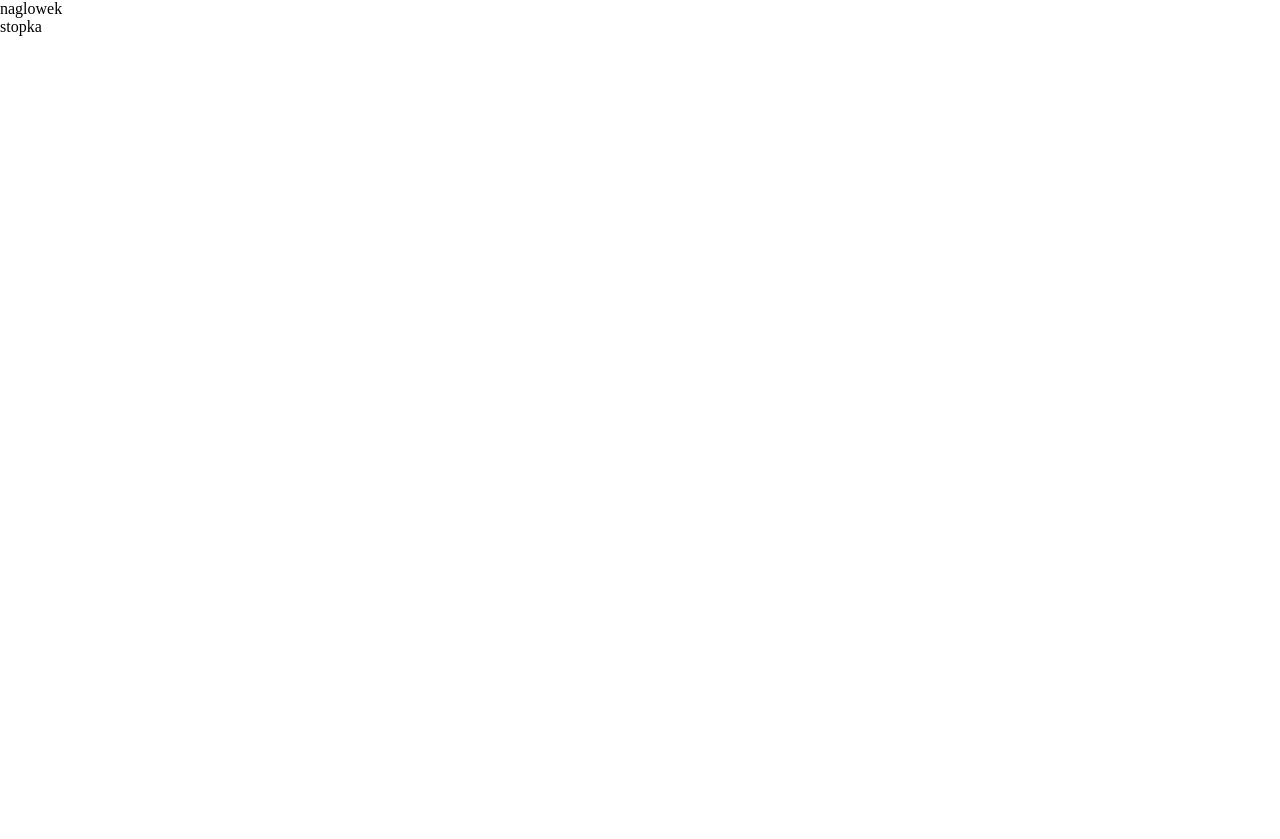
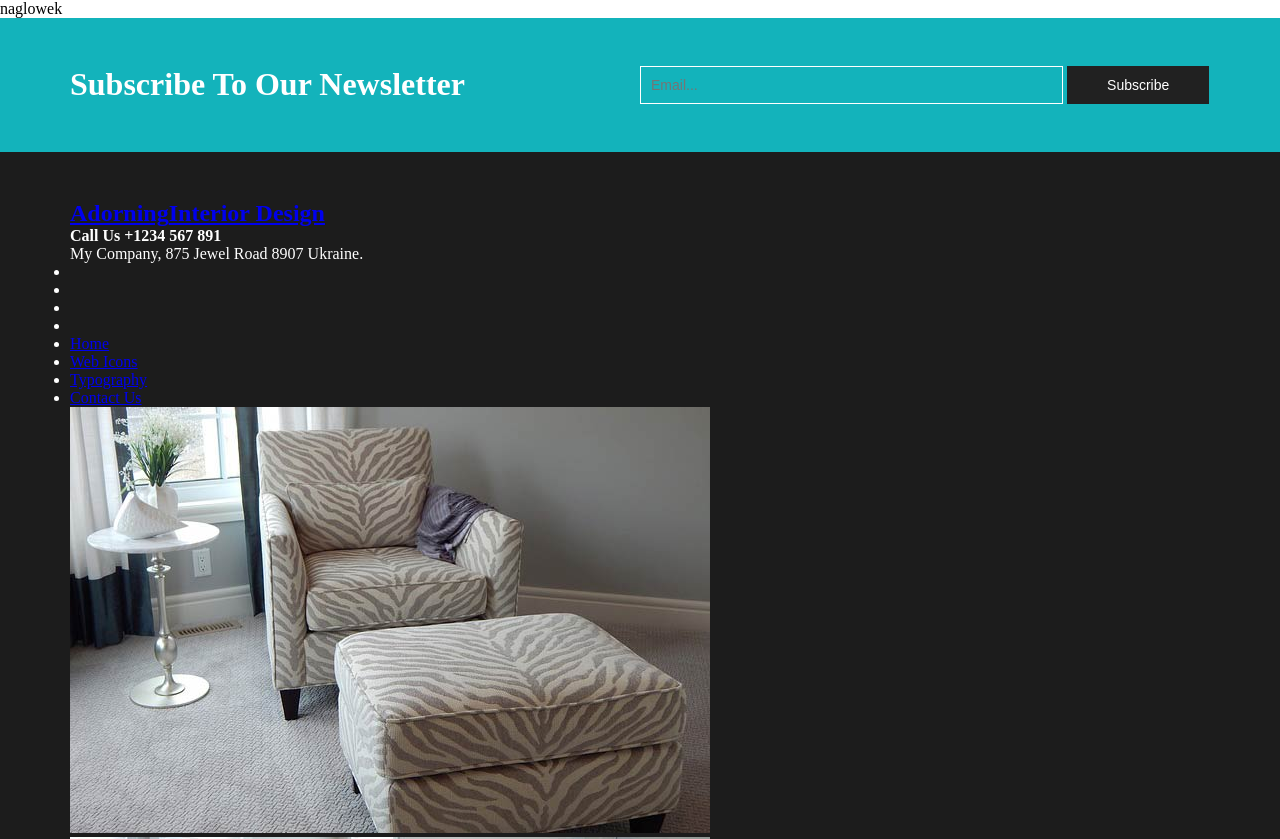
Before and after one commit to JoannaBanas/Intreior_desig, a website: page index.html in a window 1280 px wide. Shown: the top 839 px of the page. Before the commit the page ends 800 px from the top, so only its background shows below. Drawn offline with nearby package versions, Linux system fonts and the light colour scheme; files that its build step writes are made by us from their sources.

Commit message:
footer draw

```diff
--- a/index.html
+++ b/index.html
@@ -15,7 +15,66 @@
 <section> </section>
 <section> </section>
 
-<footer> stopka </footer>
+<footer>
+
+    <!-- subscribe -->
+    <div class="newsletter">
+        <div class="container columns row">
+            <div class="newsletter_left">
+                <h3>Subscribe to our newsletter</h3>
+            </div>
+            <div class="newsletter_right">
+                <form action="#" method="post">
+                    <input type="email" name="Email" placeholder="Email..." required="">
+                    <input type="submit" value="Subscribe">
+                </form>
+            </div>
+        </div>
+    </div>
+    <!-- //subscribe -->
+    <!-- footer-main -->
+    <div class="footer-main">
+        <div class="container columns row">
+                <div class="footer-logo">
+                    <h2><a href="index.html">Adorning<span>Interior Design</span></a></h2>
+                </div>
+
+                <div class="call-us">
+                    <h4>Call Us <span>+1234 567 891</span></h4>
+                    <p>My Company, 875 Jewel Road <span>8907 Ukraine.</span></p>
+                    <ul class="social-icons">
+                        <li><a href="#" class="facebook"></a></li>
+                        <li><a href="#" class="twitter"></a></li>
+                        <li><a href="#" class="instagram"></a></li>
+                        <li><a href="#" class="pinterest"></a></li>
+                    </ul>
+                </div>
+                <div class="lisss">
+                    <ul class="footer_nav">
+                        <li><a href="#">Home</a></li>
+                        <li><a href="#">Web Icons</a></li>
+                        <li><a href="#">Typography</a></li>
+                        <li><a href="#">Contact Us</a></li>
+                    </ul>
+                </div>
+                <div class="footer-gallery">
+                        <a href="#"><img src="images/6.jpg" alt=" " class="img-responsive" /></a>
+                        <a href="#"><img src="images/4.jpg" alt=" " class="img-responsive" /></a>
+                        <a href="#"><img src="images/5.jpg" alt=" " class="img-responsive" /></a>
+                        <a href="#"><img src="images/7.jpg" alt=" " class="img-responsive" /></a>
+                </div>
+            </div>
+        </div>
+    <!-- //footer-main -->
+    <!-- Copyright -->
+    <div class="footer-copy">
+        <div class="container">
+            <p>© 2017 Adorning. All rights reserved | Design by <a href="http://w3layouts.com">W3layouts.</a></p>
+        </div>
+    </div>
+    <!-- //Copyright -->
+
+</footer>
 
 </body>
 </html>
--- /dev/null
+++ b/scss/_footer.scss
@@ -0,0 +1,78 @@
+footer {
+  width: 100%;
+  color: white;
+  display: block;
+}
+
+.newsletter {
+  background: #13b3bb;
+  padding: 3em 0;
+
+  .newsletter_left {
+    float: left;
+    h3 {
+      font-size: 2em;
+      text-transform: capitalize;
+    }
+  }
+
+  .newsletter_right {
+    float: right;
+    width: 50%;
+
+    input[type="email"] {
+      outline: none;
+      border: 1px solid #fff;
+      padding: 10px;
+      background: none;
+      color: #fff;
+      font-size: 14px;
+      width: 74.2%;
+    }
+
+    input[type="submit"] {
+      outline: none;
+      border: 1px solid #212121;
+      padding: 10px 0;
+      background: #212121;
+      color: #fff;
+      font-size: 14px;
+      width: 25%;
+    }
+
+    input[type="submit"]:hover {
+      background: #fff;
+      border: 1px solid #fff;
+      color: #212121;
+    }
+  }
+}
+
+.footer-main{
+  background:#1C1C1C;
+  padding: 3em 0;
+}
+
+
+
+
+
+
+
+.footer-copy{
+  background:#3D3D3D;
+  padding:1.5em 0;
+  text-align:center;
+    p{
+      line-height:1.8em;
+      margin:0;
+
+      a {
+        color: #24f4ff;
+      }
+
+      a:hover{
+        color: white;
+      }
+    }
+}
--- a/scss/_grid.scss
+++ b/scss/_grid.scss
@@ -16,6 +16,7 @@ $grid-container-width: 1140px;
 
     [class*=col-]{
       width: 100%;
+      float: left;
     }
 
     @for $i from 1 through $grid-columns{
--- a/scss/main.scss
+++ b/scss/main.scss
@@ -1,2 +1,3 @@
 @import "grid";
 @import "reset";
+@import "footer";
```
Also changed, not shown: css/main.css (added).
